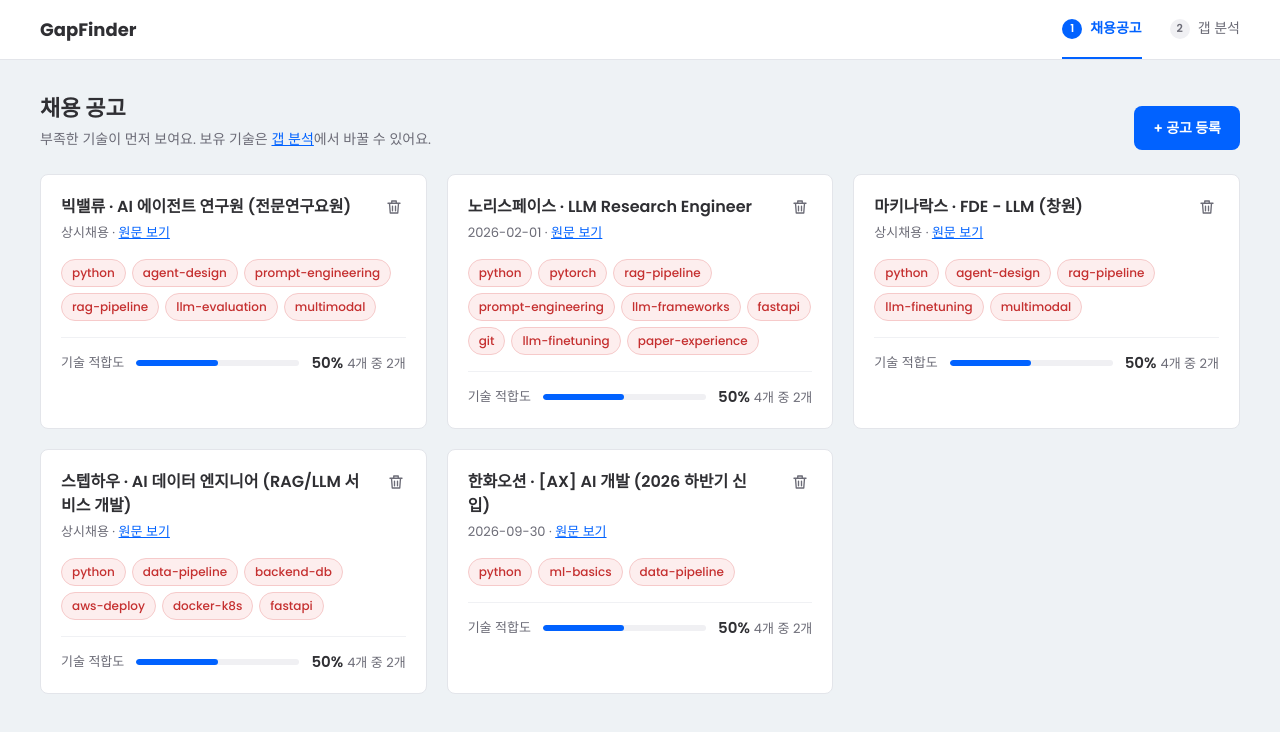
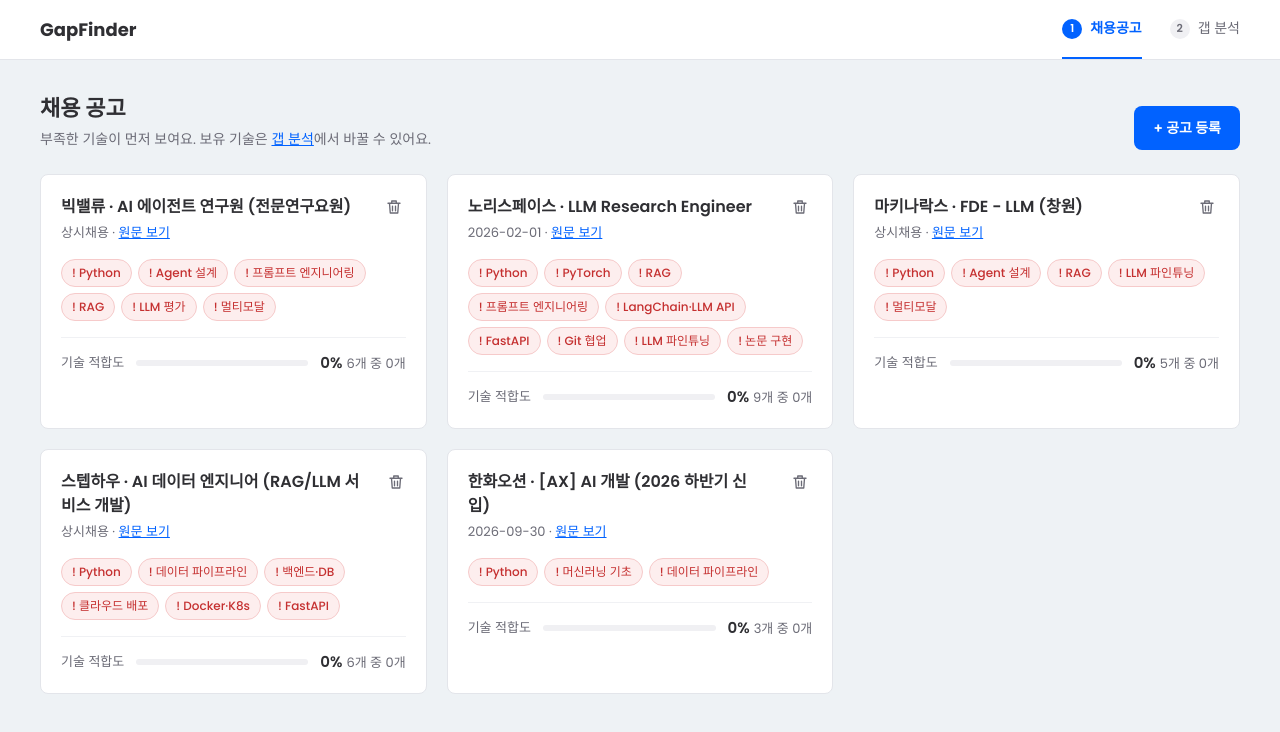
Before and after one commit to sominshim/GapFinder, a Next.js app: page /jobs in a window 1280 px wide. Shown: the top 732 px of the page. Built offline with nearby package versions, Linux system fonts and the light colour scheme; data requests are answered from the project's data file.

Commit message:
feat: 공고 카드에 기술 적합도와 보유·부족 표시

```diff
--- a/src/app/jobs/page.js
+++ b/src/app/jobs/page.js
@@ -1,6 +1,7 @@
 "use client";
 import { jobApi } from "@/api/jobApi";
 import JobCard from "@/components/JobCard";
+import { useSkillStore } from "@/stores/useSkillStore";
 
 import { useEffect, useState } from "react";
 
@@ -9,6 +10,7 @@
     const [error, setError] = useState(null);
     const [jobData, setJobData] = useState([]);
 
+    const { mySkills } = useSkillStore();
     // 조회 API
     const loadJobs = async () => {
         try {
@@ -125,6 +127,7 @@
                     <JobCard
                         key={job.id}
                         job={job}
+                        mySkills={mySkills}
                         handleDelete={handleDelete}
                     />
                 ))}
--- a/src/components/AnalysisResult.js
+++ b/src/components/AnalysisResult.js
@@ -12,6 +12,8 @@
     const maxCount = missingSkills[0]?.count ?? 0;
 
     const [assumedSkill, setAssumedSkill] = useState(false); // 배웠다고 가정한 기술
+
+    console.log(topSkills);
 
     // assumedSkill 배웠을 때, 평균 기술 적합도 계산
     const assumedFit = assumedSkill
@@ -68,7 +70,7 @@
                                     {index + 1}
                                 </span>
                                 <span className="priority-name">
-                                    {skill.id}
+                                    {skill.name}
                                 </span>
                                 <div className="bar">
                                     <div
--- a/src/components/JobCard.js
+++ b/src/components/JobCard.js
@@ -1,8 +1,14 @@
 import SkillCard from "@/components/SkillCard";
+import { SKILLS } from "@/constants/skills";
+import { getFitScore } from "@/utils/analysis";
 
-export default function JobCard({ job, handleDelete }) {
+export default function JobCard({ job, mySkills, handleDelete }) {
     const { company, position, skills, deadline, link } = job;
-
+    const { ownedCount, totalCount, percent } = getFitScore(
+        job.skills,
+        mySkills,
+    );
+    // console.log(ownedCount, totalCount, percent);
     return (
         <>
             <li className="job-card">
@@ -45,7 +51,14 @@
                 </div>
                 <ul className="chips" aria-label="요구 기술">
                     {skills.map((skill) => (
-                        <SkillCard key={skill} skill={skill} />
+                        <SkillCard
+                            key={skill}
+                            skill={
+                                SKILLS.find((s) => s.id === skill)?.name ??
+                                skill
+                            }
+                            owned={mySkills.includes(skill)}
+                        />
                     ))}
                 </ul>
                 <div className="fit">
@@ -57,11 +70,14 @@
                     >
                         <div
                             className="fit-fill"
-                            style={{ width: "50%" }}
+                            style={{
+                                width: `${(ownedCount / totalCount) * 100}%`,
+                            }}
                         ></div>
                     </div>
                     <span className="fit-value">
-                        <strong>50%</strong>4개 중 2개
+                        <strong>{percent}%</strong>
+                        {totalCount}개 중 {ownedCount}개
                     </span>
                 </div>
             </li>
--- a/src/components/SkillCard.js
+++ b/src/components/SkillCard.js
@@ -1,18 +1,16 @@
 "use client";
-export default function JobCard({ skill }) {
+export default function JobCard({ skill, owned }) {
     // 보유 기술과 비교하여 class 추가
     // 보유했으면 chip-gap, 아니면 chip-owned
-    /**
-    예시코드:
-    <li className="chip chip-gap">! Docker<span className="sr-only">(부족)</span></li>
-    <li className="chip chip-gap">! AWS<span className="sr-only">(부족)</span></li>
-    <li className="chip chip-owned">✓ Python<span className="sr-only">(보유)</span></li>
-    <li className="chip chip-owned">✓ FastAPI<span className="sr-only">(보유)</span></li>
-     */
+
+    const isOwned = () => {
+        if (owned) return "chip chip-owned";
+        return "chip chip-gap";
+    };
 
     return (
-        <li className="chip chip-gap" key={skill}>
-            {skill}
+        <li className={isOwned()}>
+            {owned ? "✓" : "!"} {skill}
         </li>
     );
 }
```
